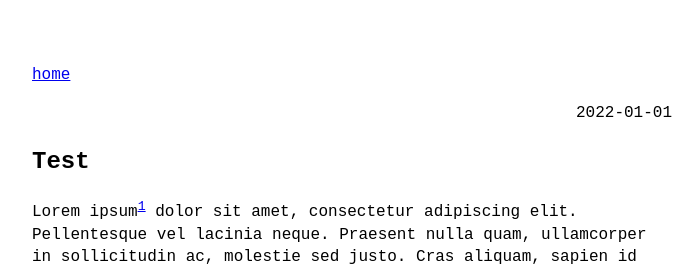
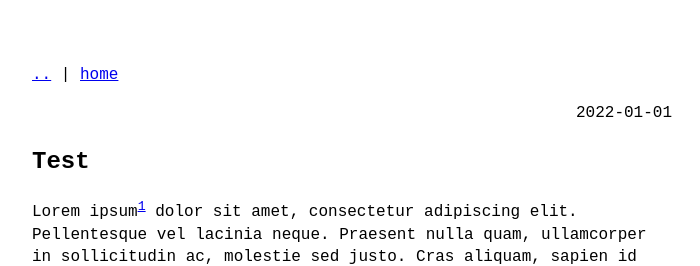
Before and after one commit to polo7/polo7.github.io, a Jekyll site: the page built from _posts/2022-01-01-test.md, in a window 1280 px wide and 900 px high. Shown: the top 266 px of the window, without its empty margins (288-988 px from the left). Built offline with Jekyll 4.4.1, drawn with Linux system fonts in a browser that asks for light colours.

Commit message:
Update back_link.html

```diff
--- a/_includes/back_link.html
+++ b/_includes/back_link.html
@@ -1 +1,3 @@
-<a href="{{ "history.back()" | relative_url }}">{{ site.theme_config.back_home_text }}</a>
+<a href="{{ "history.back()" | relative_url }}">{{ site.theme_config.back_prev_page_text }}</a>
+|
+<a href="{{ "/" | relative_url }}">{{ site.theme_config.back_home_text }}</a>
```
